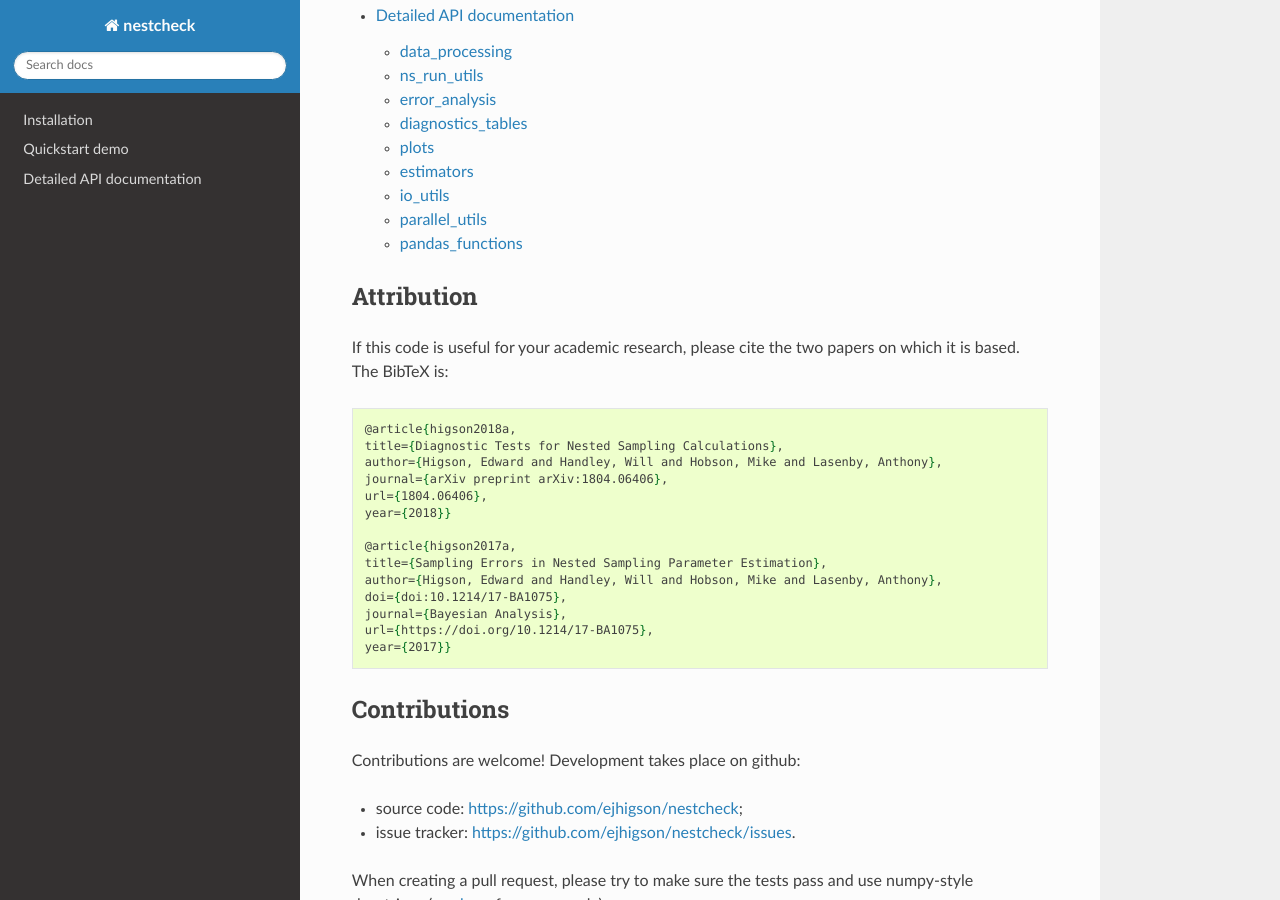
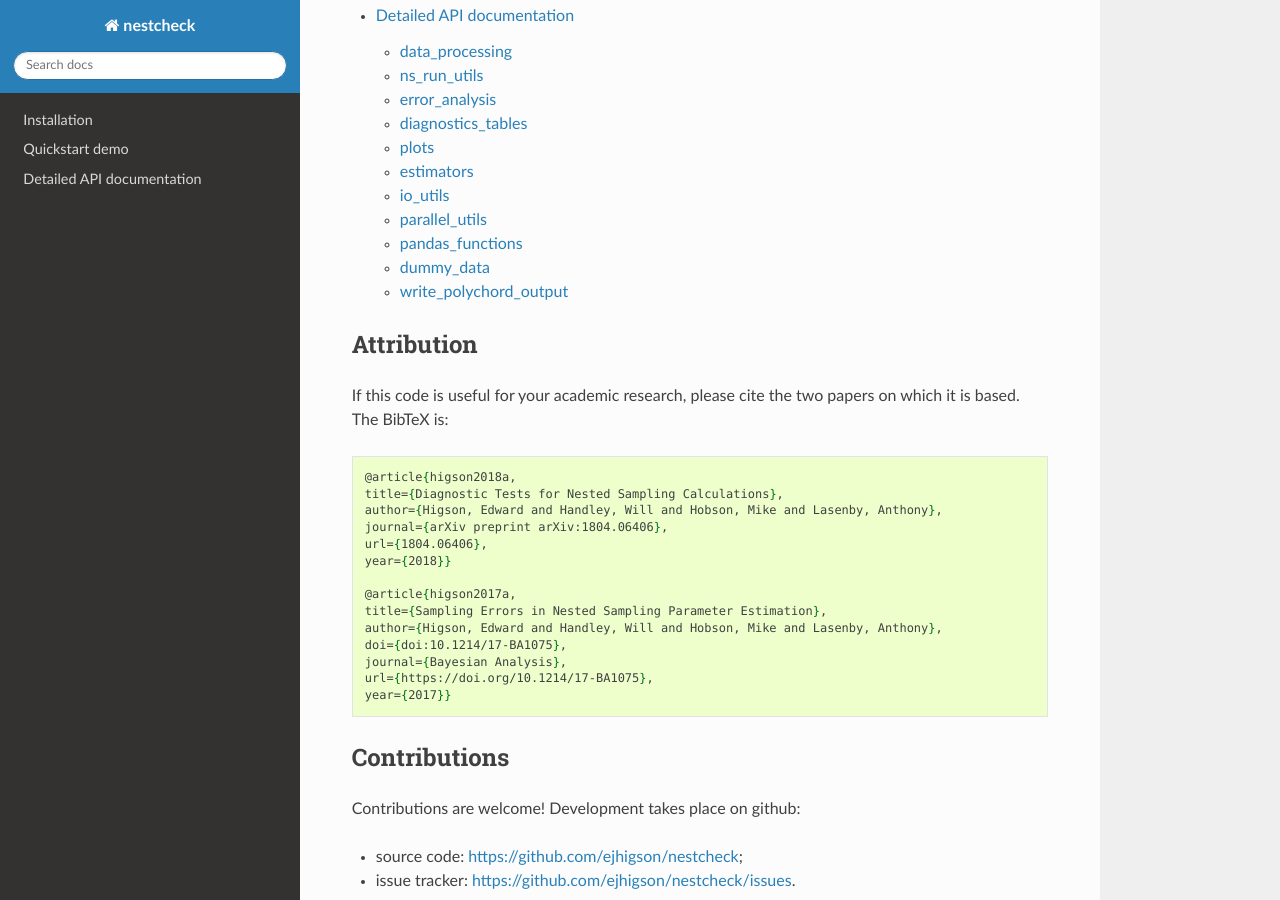
Before and after one commit to ejhigson/nestcheck, a Sphinx documentation site: the page built from docs/index.rst, in a window 1280 px wide and 900 px high, scrolled down 1276 px. Built offline with Sphinx 7.4.7 and the Read the Docs theme 2.0.0, drawn with Linux system fonts in a browser that asks for light colours.

Commit message:
minor doc update

```diff
--- a/docs/api.rst
+++ b/docs/api.rst
@@ -57,3 +57,15 @@
 
 .. automodule:: nestcheck.pandas_functions
     :members:
+
+dummy_data
+==========
+
+.. automodule:: nestcheck.dummy_data
+    :members:
+
+write_polychord_output
+======================
+
+.. automodule:: nestcheck.write_polychord_output
+    :members:
```
Also changed, not shown: 1 other file.
